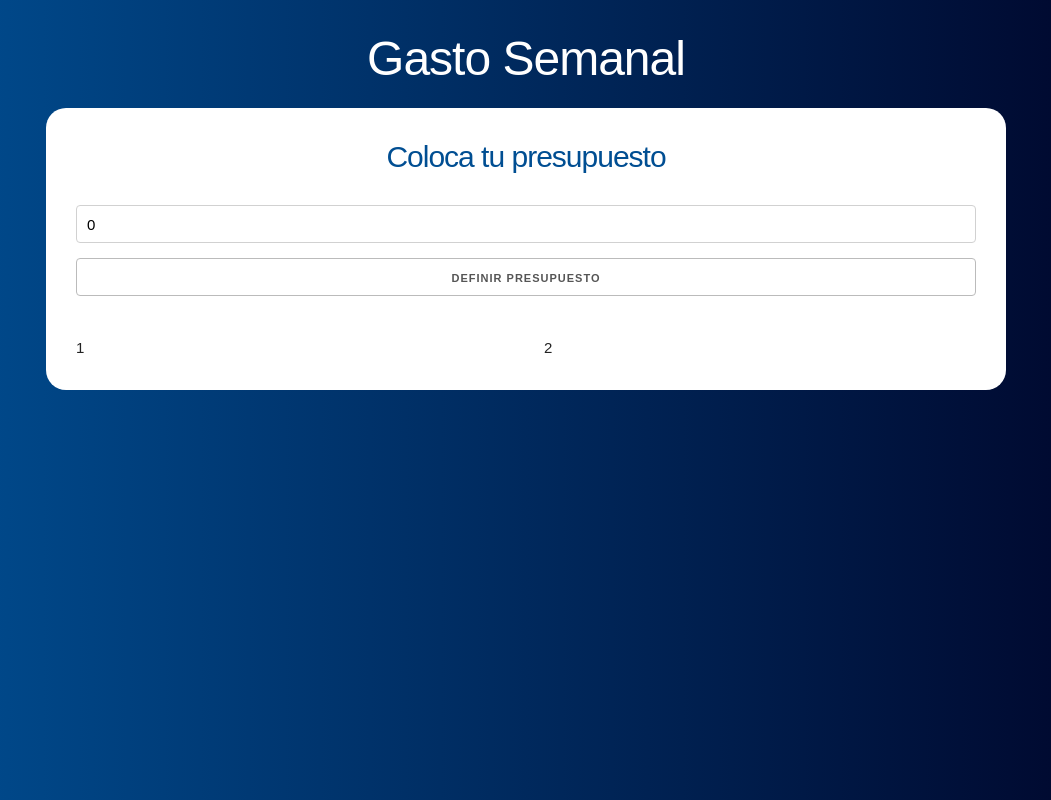
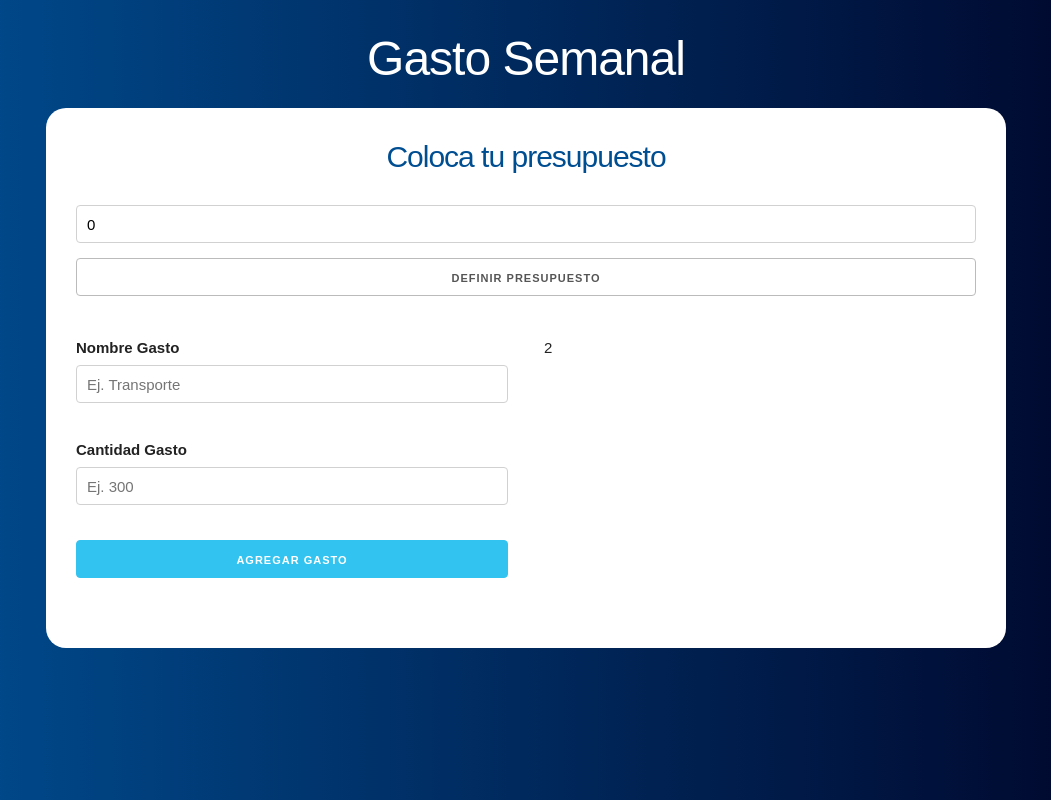
Before and after one commit to jtovarto/curso-react, a React (Vite) app in the folder budget-manager/: page / in a window 1280 px wide. Shown: the whole page, without its empty margins (114-1165 px from the left). Built offline with nearby package versions, Linux system fonts and the light colour scheme.

Commit message:
Add form component

```diff
--- a/budget-manager/src/containers/App.jsx
+++ b/budget-manager/src/containers/App.jsx
@@ -1,4 +1,5 @@
 import { useState } from "react";
+import Form from "./Form";
 import Question from "./Question";
 
 function App() {
@@ -15,7 +16,9 @@ function App() {
             updateRemaining={updateRemaining}
           />
           <div className="row">
-            <div className="one-half column">1</div>
+            <div className="one-half column">
+              <Form />
+            </div>
             <div className="one-half column">2</div>
           </div>
         </div>
--- /dev/null
+++ b/budget-manager/src/containers/Form.jsx
@@ -0,0 +1,26 @@
+const Form = () => {
+  return (
+    <form>
+      <div className="campo">
+        <label>Nombre Gasto</label>
+        <input
+          type="text"
+          className="u-full-width"
+          placeholder="Ej. Transporte"
+        />
+      </div>
+      <div className="campo">
+        <label>Cantidad Gasto</label>
+        <input type="number" className="u-full-width" placeholder="Ej. 300" />
+      </div>
+
+      <input
+        type="submit"
+        className="button-primary u-full-width"
+        value="Agregar Gasto"
+      />
+    </form>
+  );
+};
+
+export default Form;
```
